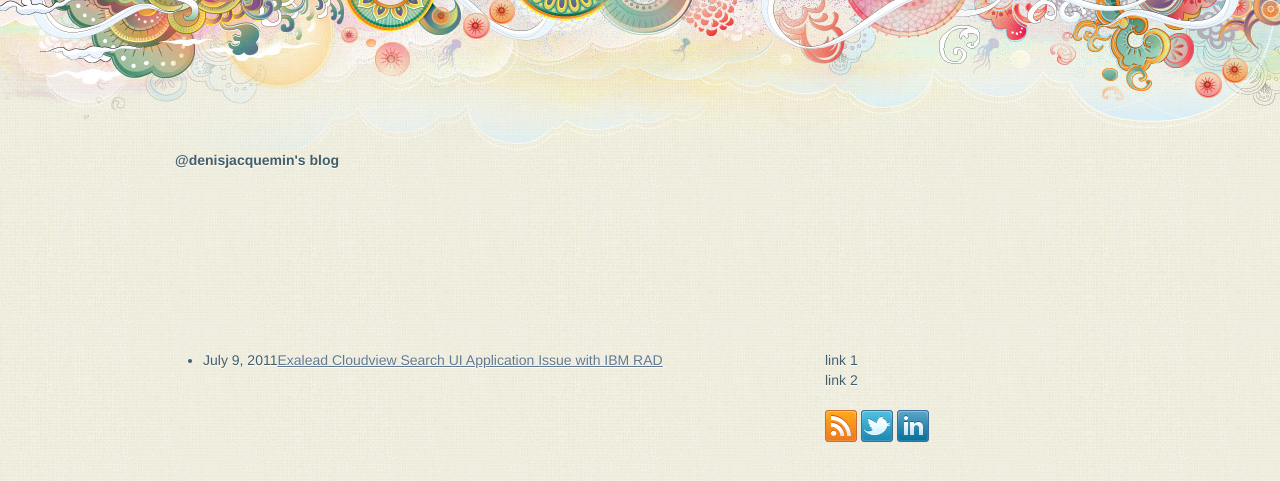
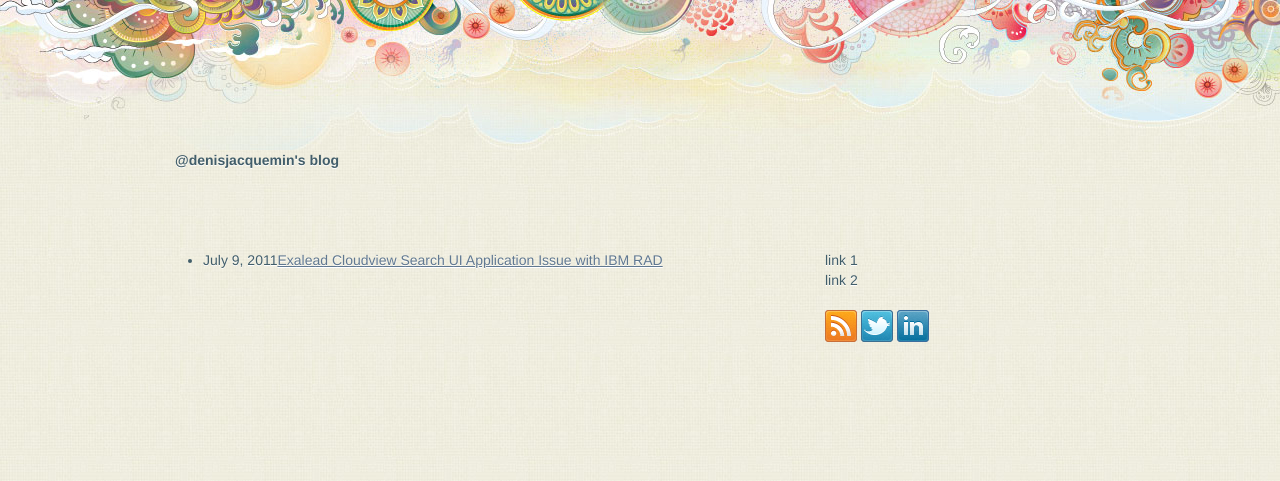
Before and after one commit to denisjacquemin/denisjacquemin.github.com, a Jekyll site: the page built from index.html, in a window 1280 px wide. Shown: the top 481 px of the page. Built offline with Jekyll 4.4.1, drawn with Linux system fonts in a browser that asks for light colours.

Commit message:
header height minimized

```diff
--- a/css/style.css
+++ b/css/style.css
@@ -193,7 +193,7 @@
  }
 
  #container > header {
-     height: 200px;
+     height: 100px;
  }
 
  section {
```
